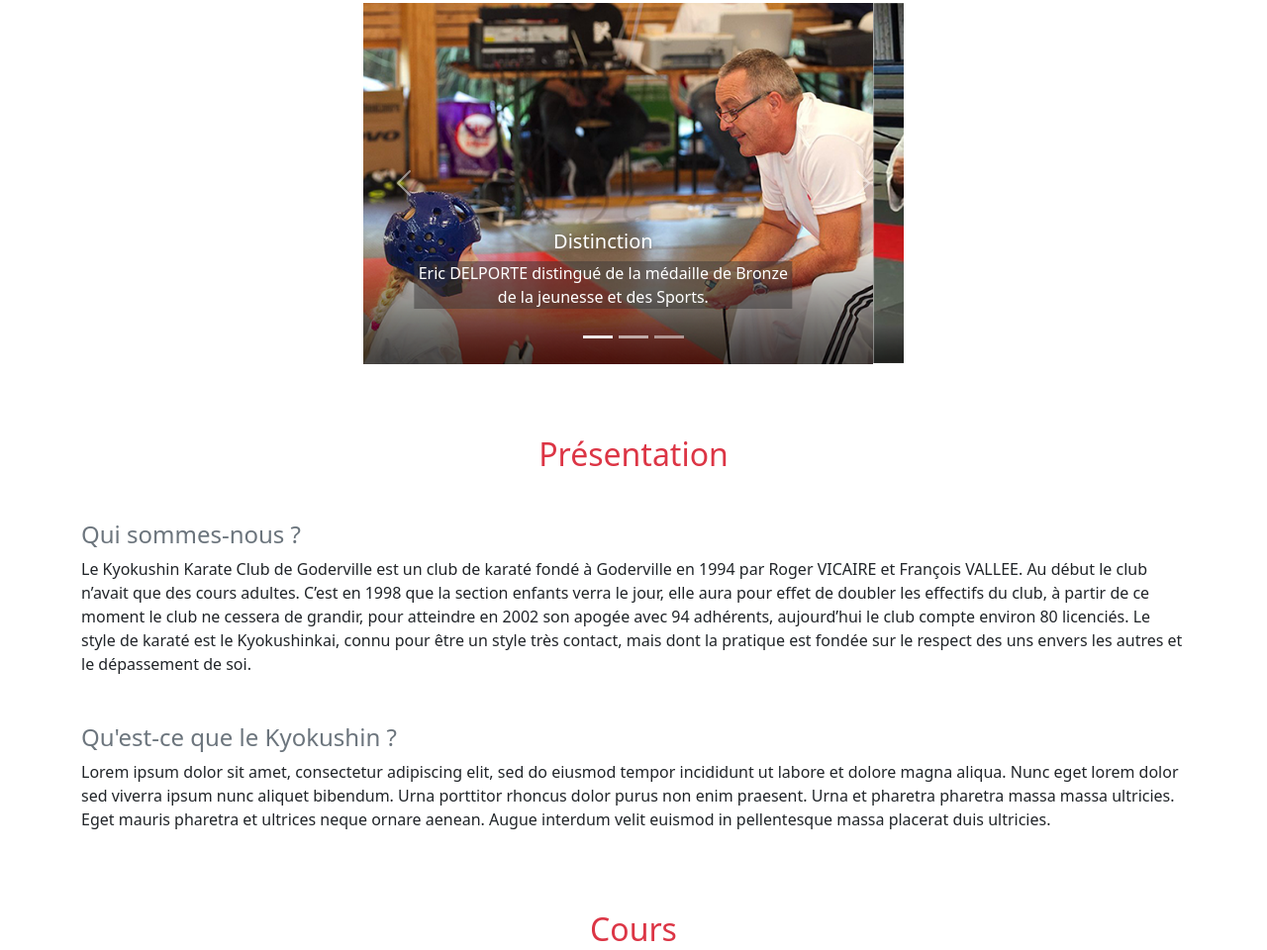
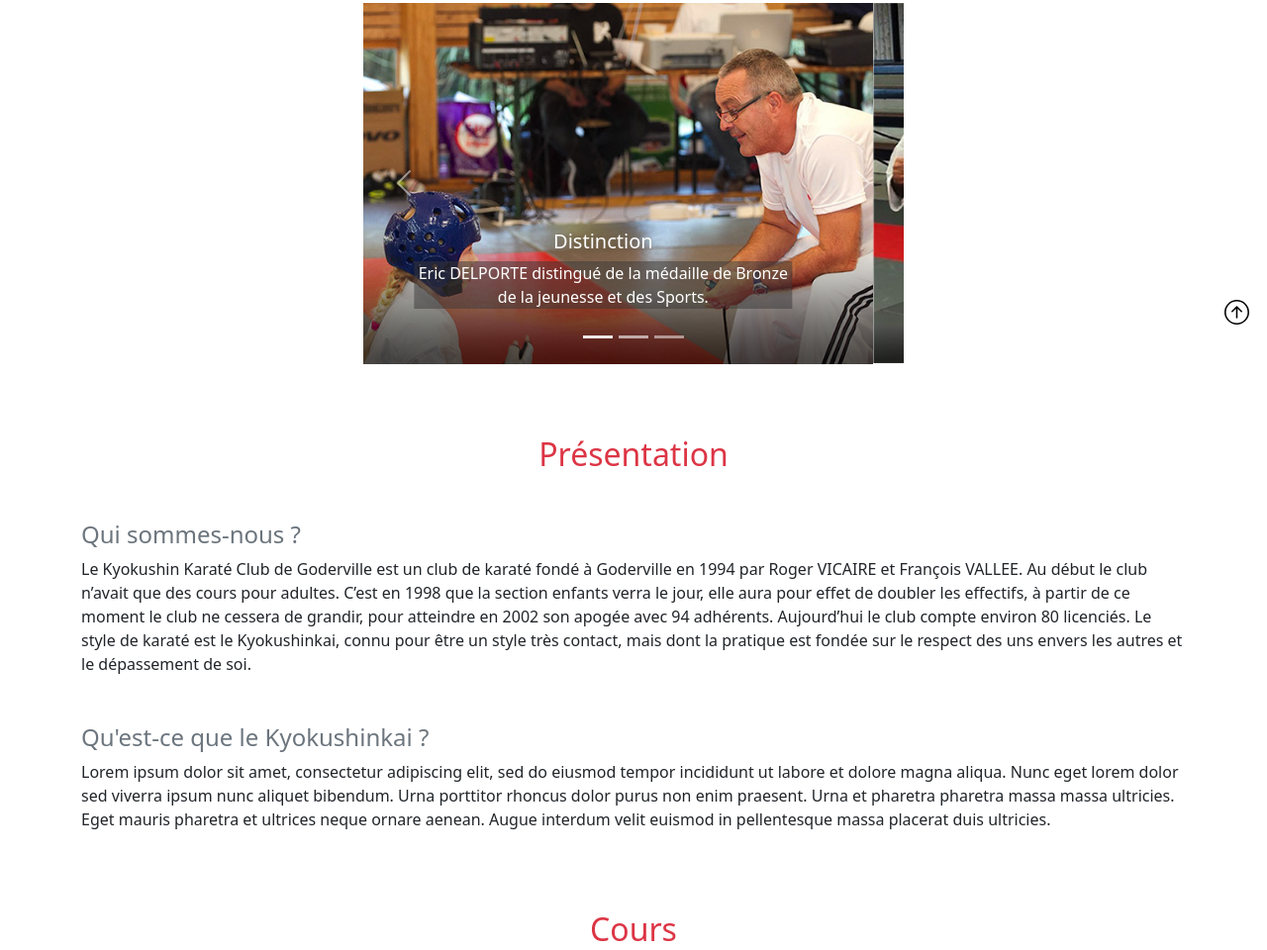
Before and after one commit to ju-abrt/KyokushinKarate, a plain HTML site: page index.html in a window 1280 px wide. Shown: the part 423-1383 px from the top of the page at 99% size. Drawn offline with nearby package versions, Linux system fonts and the light colour scheme.

Commit message:
ajout bouton scroll to top

```diff
--- a/assets/css/styles.css
+++ b/assets/css/styles.css
@@ -22,3 +22,14 @@
 .textopacity {
   background-color: rgba(58, 57, 57, 0.5);
 }
+
+#scroll_to_top {
+  position: fixed;
+  width: 25px;
+  height: 25px;
+  bottom: 50px;
+  right: 30px;
+}
+#scroll_to_top img {
+  width: 25px;
+}
--- a/index.html
+++ b/index.html
@@ -139,15 +139,15 @@
 
             <h4 class="text-secondary text-start">Qui sommes-nous ?</h4>
 
-            <p class="mb-5">Le Kyokushin Karate Club de Goderville est un club de karaté fondé à Goderville en 1994 par
-              Roger VICAIRE et François VALLEE. Au début le club n’avait que des cours adultes.
-              C’est en 1998 que la section enfants verra le jour, elle aura pour effet de doubler les effectifs du club,
-              à partir de ce moment le club ne cessera de grandir, pour atteindre en 2002 son apogée avec 94 adhérents,
-              aujourd’hui le club compte environ 80 licenciés.
+            <p class="mb-5">Le Kyokushin Karaté Club de Goderville est un club de karaté fondé à Goderville en 1994 par
+              Roger VICAIRE et François VALLEE. Au début le club n’avait que des cours pour adultes.
+              C’est en 1998 que la section enfants verra le jour, elle aura pour effet de doubler les effectifs,
+              à partir de ce moment le club ne cessera de grandir, pour atteindre en 2002 son apogée avec 94 adhérents.
+              Aujourd’hui le club compte environ 80 licenciés.
               Le style de karaté est le Kyokushinkai, connu pour être un style très contact, mais dont la pratique est
               fondée sur le respect des uns envers les autres et le dépassement de soi.</p>
 
-            <h4 class="text-secondary text-start">Qu'est-ce que le Kyokushin ?</h4>
+            <h4 class="text-secondary text-start">Qu'est-ce que le Kyokushinkai ?</h4>
 
             <p class="mb-2">Lorem ipsum dolor sit amet, consectetur adipiscing elit, sed do eiusmod tempor incididunt
               ut labore et dolore magna aliqua. Nunc eget lorem dolor sed viverra ipsum nunc
@@ -331,6 +331,11 @@
 
       </div>
 
+      <div id="scroll_to_top">
+        <a href="#top"><img src="assets/img/arrow-up-circle.svg" alt="Retourner en haut" /></a>
+    </div>
+
+
       <div class="col-lg-4 col-12 border border-primary">
         <div class="card text-dark bg-light mb-3 mx-auto" style="max-width: 18rem;">
           <div class="card-header">
```
Also changed, not shown: assets/img/Logoblanc.png (deleted), assets/img/arrow-up-circle-fill.svg (added), assets/img/arrow-up-circle.svg (added), assets/img/chevron-double-up.svg (added).
